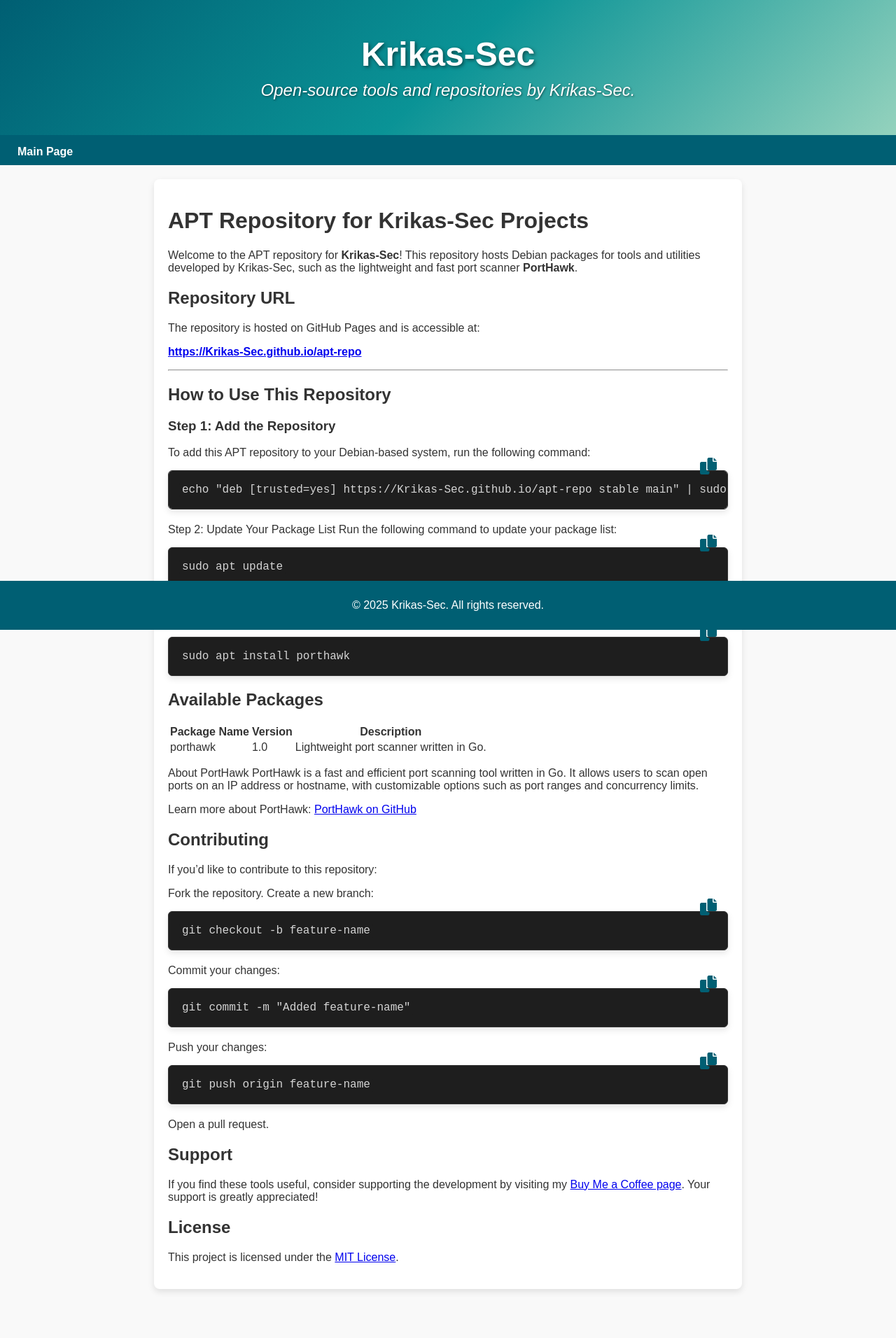
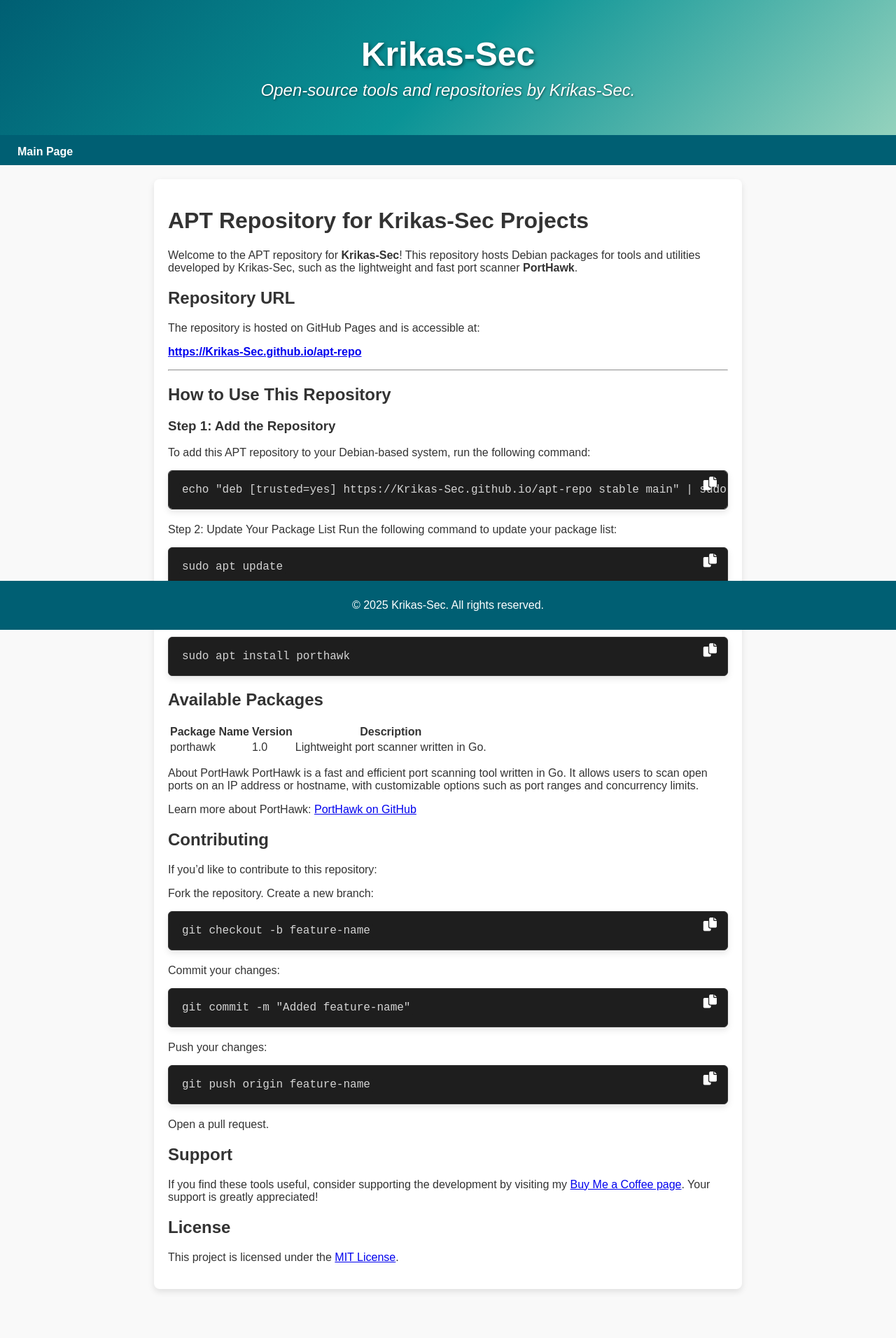
Before and after one commit to Krikas-Sec/apt-repo, a Jekyll site: the page built from README.md, in a window 1280 px wide. Shown: the whole page at 70% size. Built offline with Jekyll 4.4.1, drawn with Linux system fonts in a browser that asks for light colours; our own code applies the rules of GitHub Pages for plain Markdown files.

Commit message:
Improved copy button styling and positioning

```diff
--- a/assets/css/style.css
+++ b/assets/css/style.css
@@ -130,22 +130,22 @@ code span.function {
 /* Placera ikonen ovanför kodboxen */
 .copy-btn {
     position: absolute;
-    top: -20px; /* Flytta upp ikonen ytterligare */
-    right: 10px; /* Placera till höger */
+    top: 8px; /* Justera för att passa insidan av kodboxen */
+    right: 10px; /* Placera nära kodboxens högra kant */
     background-color: transparent; /* Ingen bakgrundsfärg */
     border: none; /* Ingen kant */
-    color: #005f73; /* Standardikonfärg */
-    font-size: 1.5em; /* Gör ikonen större */
+    color: #ffffff; /* Gör knappen vit för bättre synlighet */
+    font-size: 1.2em; /* Gör ikonen medelstor */
     cursor: pointer;
-    transition: transform 0.2s ease, color 0.3s ease; /* Lägg till hover-effekt */
+    z-index: 2; /* Prioritera knappen över kodboxen */
+    transition: transform 0.2s ease, color 0.3s ease;
 }
 
-/* Ändra färg och skala ikonen vid hover */
+/* Hover-effekt */
 .copy-btn:hover {
-    color: #0a9396; /* Turkos färg vid hover */
-    transform: scale(1.2); /* Förstora ikonen något vid hover */
+    color: #0a9396; /* Färgen ändras vid hover */
+    transform: scale(1.1); /* Förstora ikonen något */
 }
-
 /* För att säkerställa att fyrkanten inte visas */
 .copy-btn:focus {
     outline: none; /* Ta bort kant vid fokus */
```
